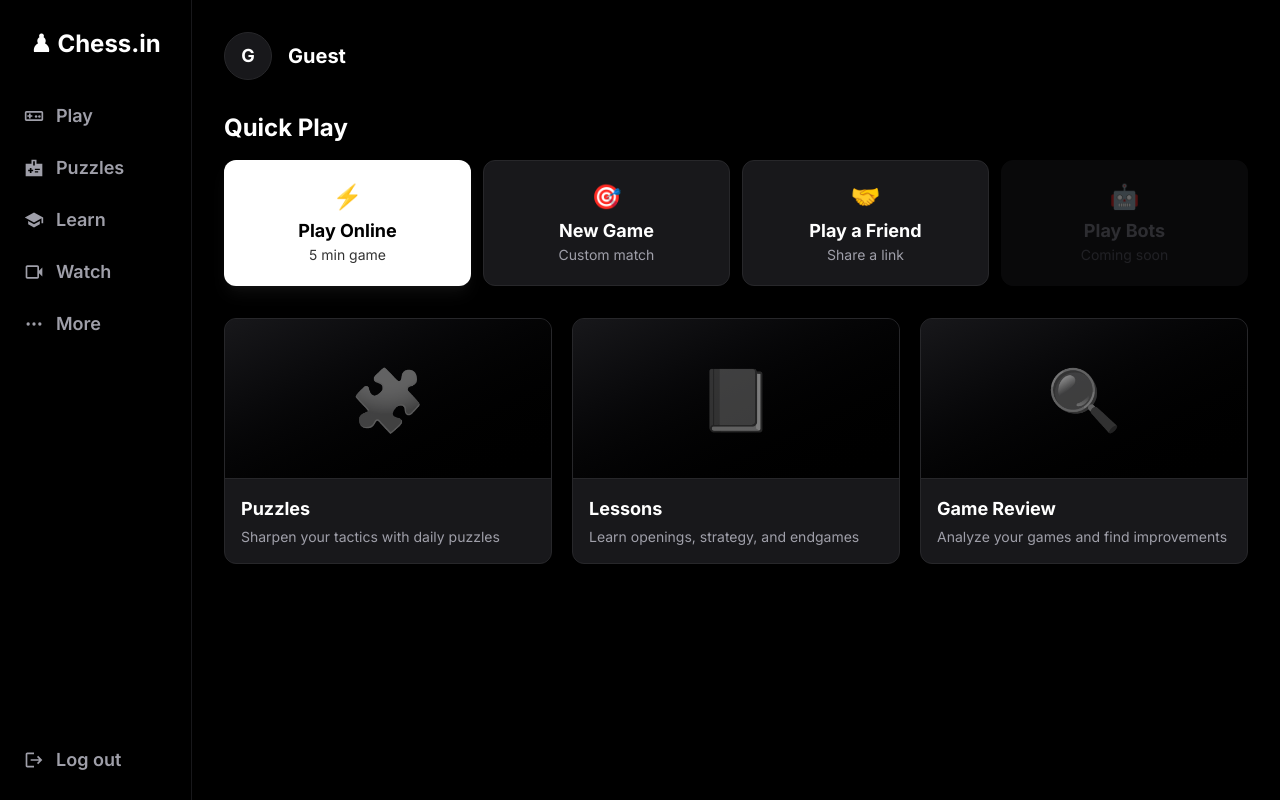
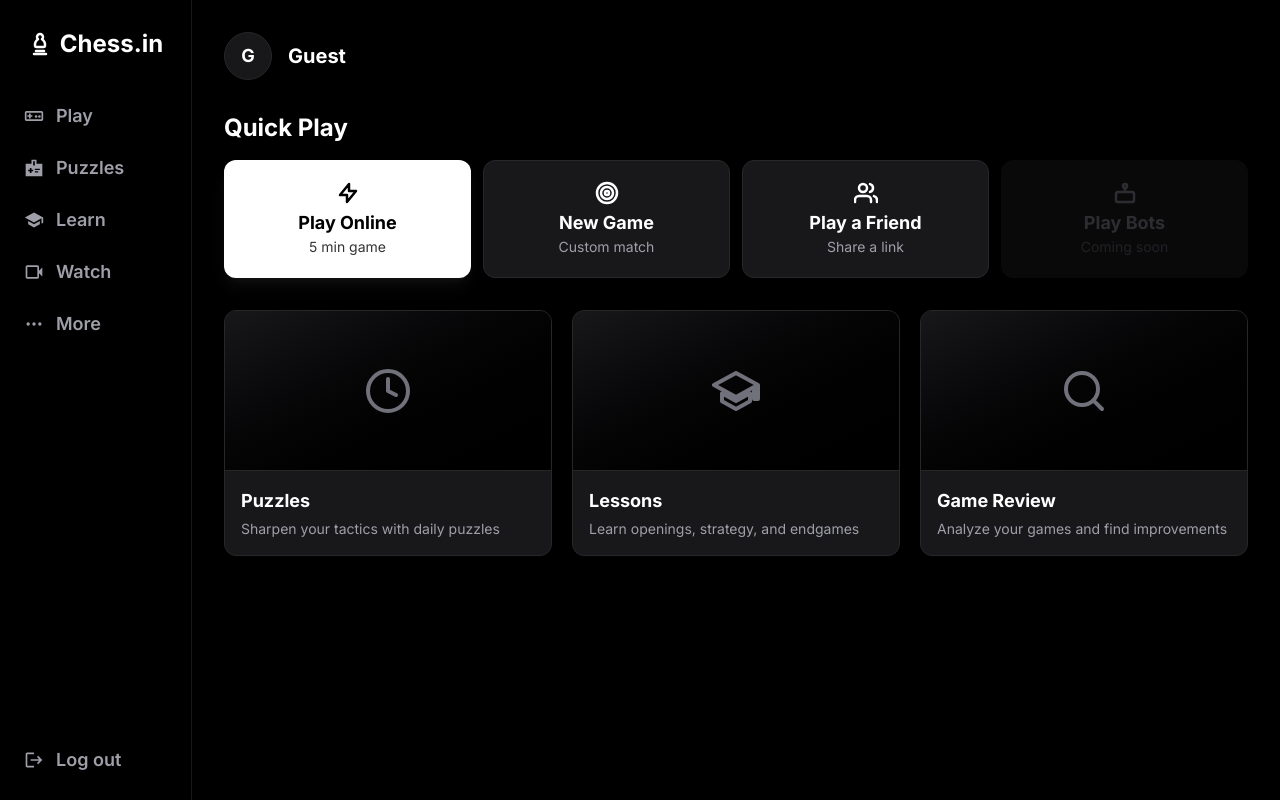
Before and after one commit to Harsh16gupta/Chess, a React (Vite) app in the folder frontend/: page /home in a window 1280 px wide. Built offline with nearby package versions, Linux system fonts and the light colour scheme; no server answers.

Commit message:
feat: replace all remaining unicode/emoji icons with clean inline SVGs

```diff
--- a/frontend/src/components/LoginSidebar.tsx
+++ b/frontend/src/components/LoginSidebar.tsx
@@ -13,9 +13,14 @@
         <div className="flex flex-col justify-between w-48 bg-black text-white py-4 border-r border-zinc-900 shrink-0">
             <div className="flex flex-col gap-1">
                 <Button
-                    className="flex justify-center items-center font-bold text-2xl p-3 cursor-pointer hover:text-zinc-300 transition-colors duration-200"
+                    className="flex justify-center items-center gap-2 font-bold text-2xl p-3 cursor-pointer hover:text-zinc-300 transition-colors duration-200"
                     onClick={() => navigate("/home")}>
-                    ♟ Chess.in
+                    <svg className="w-6 h-6 shrink-0" fill="none" stroke="currentColor" strokeWidth="2.5" viewBox="0 0 24 24" strokeLinecap="round" strokeLinejoin="round">
+                        <path d="M12 2a3 3 0 0 0-3 3c0 .87.37 1.66 1 2.21A6.74 6.74 0 0 0 7 13.5c0 1 .5 1.5 1.5 1.5h7c1 0 1.5-.5 1.5-1.5a6.74 6.74 0 0 0-3-6.29c.63-.55 1-1.34 1-2.21a3 3 0 0 0-3-3z"/>
+                        <path d="M8 19h8"/>
+                        <path d="M6 22h12"/>
+                    </svg>
+                    Chess.in
                 </Button>
 
                 <div className="px-2 mt-4 flex flex-col gap-1">
--- a/frontend/src/components/SideBar.tsx
+++ b/frontend/src/components/SideBar.tsx
@@ -11,36 +11,60 @@
         <div className="flex flex-col justify-between w-48 bg-black text-white py-4 border-r border-zinc-900 shrink-0">
             <div className="flex flex-col gap-1">
                 <Button
-                    className="flex justify-center items-center font-bold text-2xl p-3 cursor-pointer hover:text-zinc-300 transition-colors duration-200"
+                    className="flex justify-center items-center gap-2 font-bold text-2xl p-3 cursor-pointer hover:text-zinc-300 transition-colors duration-200"
                     onClick={() => navigate("/")}>
-                    <div>♟ Chess.in</div>
+                    <svg className="w-6 h-6 shrink-0" fill="none" stroke="currentColor" strokeWidth="2.5" viewBox="0 0 24 24" strokeLinecap="round" strokeLinejoin="round">
+                        <path d="M12 2a3 3 0 0 0-3 3c0 .87.37 1.66 1 2.21A6.74 6.74 0 0 0 7 13.5c0 1 .5 1.5 1.5 1.5h7c1 0 1.5-.5 1.5-1.5a6.74 6.74 0 0 0-3-6.29c.63-.55 1-1.34 1-2.21a3 3 0 0 0-3-3z"/>
+                        <path d="M8 19h8"/>
+                        <path d="M6 22h12"/>
+                    </svg>
+                    Chess.in
                 </Button>
 
                 <div className="px-2 mt-4 flex flex-col gap-1">
                     <Button
-                        className={`w-full flex justify-start items-center font-semibold text-lg p-2.5 pl-4 cursor-pointer rounded-lg transition-all duration-200 ${isActive("/game") ? "bg-white text-black font-bold" : "text-zinc-400 hover:bg-zinc-900 hover:text-white"}`}
+                        className={`w-full flex justify-start items-center gap-3 font-semibold text-lg p-2.5 pl-4 cursor-pointer rounded-lg transition-all duration-200 ${isActive("/game") ? "bg-white text-black font-bold" : "text-zinc-400 hover:bg-zinc-900 hover:text-white"}`}
                         onClick={() => navigate("/game")}>
-                        <div>▶ Play</div>
+                        <svg className="w-5 h-5 shrink-0" fill="currentColor" viewBox="0 0 24 24">
+                            <path d="M21 6H3c-1.1 0-2 .9-2 2v8c0 1.1.9 2 2 2h18c1.1 0 2-.9 2-2V8c0-1.1-.9-2-2-2zm0 10H3V8h18v8zM6 15h2v-2h2v-2H8V9H6v2H4v2h2z"/>
+                            <circle cx="14.5" cy="12.5" r="1.5"/>
+                            <circle cx="18.5" cy="12.5" r="1.5"/>
+                        </svg>
+                        Play
                     </Button>
                     <Button
-                        className={`w-full flex justify-start items-center font-semibold text-lg p-2.5 pl-4 cursor-pointer rounded-lg transition-all duration-200 ${isActive("/puzzle") ? "bg-white text-black font-bold" : "text-zinc-400 hover:bg-zinc-900 hover:text-white"}`}
+                        className={`w-full flex justify-start items-center gap-3 font-semibold text-lg p-2.5 pl-4 cursor-pointer rounded-lg transition-all duration-200 ${isActive("/puzzle") ? "bg-white text-black font-bold" : "text-zinc-400 hover:bg-zinc-900 hover:text-white"}`}
                         onClick={() => navigate("/puzzle")}>
-                        <div>🧩 Puzzles</div>
+                        <svg className="w-5 h-5 shrink-0" fill="currentColor" viewBox="0 0 24 24">
+                            <path d="M22 7h-7V2H9v5H2v15h20V7zM11 4h2v5h-2V4zm0 12H9v2H7v-2H5v-2h2v-2h2v2h2v2zm2-1.5V13h6v1.5h-6zm0 3V16h4v1.5h-4z"/>
+                        </svg>
+                        Puzzles
                     </Button>
                     <Button
-                        className={`w-full flex justify-start items-center font-semibold text-lg p-2.5 pl-4 cursor-pointer rounded-lg transition-all duration-200 ${isActive("/learn") ? "bg-white text-black font-bold" : "text-zinc-400 hover:bg-zinc-900 hover:text-white"}`}
+                        className={`w-full flex justify-start items-center gap-3 font-semibold text-lg p-2.5 pl-4 cursor-pointer rounded-lg transition-all duration-200 ${isActive("/learn") ? "bg-white text-black font-bold" : "text-zinc-400 hover:bg-zinc-900 hover:text-white"}`}
                         onClick={() => navigate("/learn")}>
-                        <div>📘 Learn</div>
+                        <svg className="w-5 h-5 shrink-0" fill="currentColor" viewBox="0 0 24 24">
+                            <path d="M12 3L1 9l11 6 9-5v6h2V9l-11-6zM5 13.18v4L12 21l7-3.82v-4L12 17l-7-3.82z"/>
+                        </svg>
+                        Learn
                     </Button>
                     <Button
-                        className={`w-full flex justify-start items-center font-semibold text-lg p-2.5 pl-4 cursor-pointer rounded-lg transition-all duration-200 text-zinc-400 hover:bg-zinc-900 hover:text-white`}
+                        className={`w-full flex justify-start items-center gap-3 font-semibold text-lg p-2.5 pl-4 cursor-pointer rounded-lg transition-all duration-200 text-zinc-400 hover:bg-zinc-900 hover:text-white`}
                         onClick={() => navigate("/game")}>
-                        <div>👁 Watch</div>
+                        <svg className="w-5 h-5 shrink-0" fill="currentColor" viewBox="0 0 24 24">
+                            <path d="M18 10.48V6c0-1.1-.9-2-2-2H4c-1.1 0-2 .9-2 2v12c0 1.1.9 2 2 2h12c1.1 0 2-.9 2-2v-4.48l4 3.98v-11l-4 3.98zm-2-.79V18H4V6h12v3.69z"/>
+                        </svg>
+                        Watch
                     </Button>
                     <Button
-                        className={`w-full flex justify-start items-center font-semibold text-lg p-2.5 pl-4 cursor-pointer rounded-lg transition-all duration-200 text-zinc-400 hover:bg-zinc-900 hover:text-white`}
+                        className={`w-full flex justify-start items-center gap-3 font-semibold text-lg p-2.5 pl-4 cursor-pointer rounded-lg transition-all duration-200 text-zinc-400 hover:bg-zinc-900 hover:text-white`}
                         onClick={() => navigate("/game")}>
-                        <div>⋯ More</div>
+                        <svg className="w-5 h-5 shrink-0" fill="currentColor" viewBox="0 0 24 24">
+                            <circle cx="5" cy="12" r="2"/>
+                            <circle cx="12" cy="12" r="2"/>
+                            <circle cx="19" cy="12" r="2"/>
+                        </svg>
+                        More
                     </Button>
                 </div>
             </div>
@@ -49,12 +73,12 @@
                 <Button
                     className="w-full flex justify-center items-center font-bold text-lg py-2.5 bg-white text-black hover:bg-zinc-200 rounded-lg cursor-pointer transition-colors duration-200"
                     onClick={() => navigate("/signup")}>
-                    <div>Sign Up</div>
+                    Sign Up
                 </Button>
                 <Button
                     className="w-full flex justify-center items-center font-bold text-lg py-2.5 bg-transparent border border-zinc-800 hover:bg-zinc-900 rounded-lg cursor-pointer transition-colors duration-200"
                     onClick={() => navigate("/login")}>
-                    <div>Log In</div>
+                    Log In
                 </Button>
             </div>
         </div>
--- a/frontend/src/screens/Game.tsx
+++ b/frontend/src/screens/Game.tsx
@@ -319,10 +319,10 @@
 
       // Check/checkmate alerts
       if (chess.isCheckmate()) {
-        showToast("Checkmate! 👑", "success");
+        showToast("Checkmate!", "success");
         triggerWinAnimation();
       } else if (chess.inCheck()) {
-        showToast("Check! ⚠️", "info");
+        showToast("Check!", "info");
       }
     } else {
       showToast("Select one of your pieces first", "info");
@@ -448,7 +448,14 @@
       {/* right side: chat appears only when game started */}
       <div className="flex flex-col bg-zinc-950 border-l border-zinc-900 w-80">
         <div className="flex flex-col items-center pt-4 px-4 mb-4 gap-2">
-          <div className="text-xl font-bold tracking-wide text-white">♟ Chess.in</div>
+          <div className="text-xl font-bold tracking-wide text-white flex items-center justify-center gap-2">
+            <svg className="w-5 h-5 shrink-0" fill="none" stroke="currentColor" strokeWidth="2.5" viewBox="0 0 24 24" strokeLinecap="round" strokeLinejoin="round">
+              <path d="M12 2a3 3 0 0 0-3 3c0 .87.37 1.66 1 2.21A6.74 6.74 0 0 0 7 13.5c0 1 .5 1.5 1.5 1.5h7c1 0 1.5-.5 1.5-1.5a6.74 6.74 0 0 0-3-6.29c.63-.55 1-1.34 1-2.21a3 3 0 0 0-3-3z"/>
+              <path d="M8 19h8"/>
+              <path d="M6 22h12"/>
+            </svg>
+            Chess.in
+          </div>
           <div className="flex items-center gap-2 text-sm">
             <span className={`w-2 h-2 rounded-full ${status === 'open' ? 'bg-white' : status === 'connecting' ? 'bg-zinc-500 animate-pulse' : 'bg-zinc-800'}`}></span>
             <span className="text-zinc-500">{status === 'open' ? 'Connected' : status === 'connecting' ? 'Connecting...' : 'Disconnected'}</span>
@@ -475,7 +482,18 @@
               disabled={isMatching}
               className={`w-full bg-white hover:bg-zinc-200 text-black py-2.5 rounded-lg font-bold transition-all duration-200 cursor-pointer text-center ${isMatching ? "opacity-50 cursor-not-allowed" : ""}`}
             >
-              {isMatching ? <span className="flex items-center justify-center gap-2"><span className="matching-spinner"></span>Finding Opponent...</span> : "▶ Play"}
+              {isMatching ? (
+                <span className="flex items-center justify-center gap-2">
+                  <span className="matching-spinner"></span>Finding Opponent...
+                </span>
+              ) : (
+                <span className="flex items-center justify-center gap-2">
+                  <svg className="w-4 h-4 shrink-0" fill="none" stroke="currentColor" strokeWidth="2.5" viewBox="0 0 24 24" strokeLinecap="round" strokeLinejoin="round">
+                    <path d="M5 12h14M12 5l7 7-7 7"/>
+                  </svg>
+                  Play
+                </span>
+              )}
             </Button>
           </div>
         </div>
@@ -488,7 +506,18 @@
               disabled={isMatching}
               className={`w-full bg-white hover:bg-zinc-200 text-black py-3 rounded-lg font-bold transition-all duration-200 cursor-pointer text-center ${isMatching ? "opacity-50 cursor-not-allowed" : ""}`}
             >
-              {isMatching ? <span className="flex items-center justify-center gap-2"><span className="matching-spinner"></span>Finding Opponent...</span> : "▶ Play"}
+              {isMatching ? (
+                <span className="flex items-center justify-center gap-2">
+                  <span className="matching-spinner"></span>Finding Opponent...
+                </span>
+              ) : (
+                <span className="flex items-center justify-center gap-2">
+                  <svg className="w-4 h-4 shrink-0" fill="none" stroke="currentColor" strokeWidth="2.5" viewBox="0 0 24 24" strokeLinecap="round" strokeLinejoin="round">
+                    <path d="M5 12h14M12 5l7 7-7 7"/>
+                  </svg>
+                  Play
+                </span>
+              )}
             </Button>
           </div>
       )}
@@ -539,19 +568,38 @@
       {/* Toast notification (Sleek Stark Monochrome) */}
       {toast && (
         <div
-          className={`fixed top-6 left-1/2 z-50 px-6 py-3 rounded-lg shadow-2xl text-sm font-semibold border ${
+          className={`fixed top-6 left-1/2 z-50 px-6 py-3 rounded-lg shadow-2xl text-sm font-semibold border flex items-center gap-2 ${
             toast.type === 'error' ? 'bg-black border-white text-white' : 'bg-white border-black text-black'
           }`}
           style={{ animation: 'toastSlideIn 0.3s ease-out', transform: 'translateX(-50%)' }}
         >
-          {toast.type === 'error' ? '⚠️ ' : ''}{toast.message}
+          {toast.type === 'error' && (
+            <svg className="w-4 h-4 shrink-0 text-white" fill="none" stroke="currentColor" strokeWidth="2.5" viewBox="0 0 24 24" strokeLinecap="round" strokeLinejoin="round">
+              <path d="M12 9v2m0 4h.01m-6.938 4h13.856c1.54 0 2.502-1.667 1.732-3L13.732 4c-.77-1.333-2.694-1.333-3.464 0L3.34 16c-.77 1.333.192 3 1.732 3z"/>
+            </svg>
+          )}
+          {toast.message}
         </div>
       )}
 
       {/* Win celebration banner */}
       {showWinBanner && (
-        <div className="win-animation">
-          🏆 Victory 🏆
+        <div className="win-animation flex items-center justify-center gap-3">
+          <svg className="w-8 h-8 text-black" fill="none" stroke="currentColor" strokeWidth="2.5" viewBox="0 0 24 24" strokeLinecap="round" strokeLinejoin="round">
+            <path d="M6 9H4.5a2.5 2.5 0 0 1 0-5H6"/>
+            <path d="M18 9h1.5a2.5 2.5 0 0 0 0-5H18"/>
+            <path d="M4 22h16"/>
+            <path d="M10 14.66V17c0 .55-.45 1-1 1H4v2h16v-2h-5c-.55 0-1-.45-1-1v-2.34"/>
+            <path d="M12 2a4 4 0 0 0-4 4v5c0 2.2 1.8 4 4 4s4-1.8 4-4V6a4 4 0 0 0-4-4z"/>
+          </svg>
+          <span>Victory</span>
+          <svg className="w-8 h-8 text-black" fill="none" stroke="currentColor" strokeWidth="2.5" viewBox="0 0 24 24" strokeLinecap="round" strokeLinejoin="round">
+            <path d="M6 9H4.5a2.5 2.5 0 0 1 0-5H6"/>
+            <path d="M18 9h1.5a2.5 2.5 0 0 0 0-5H18"/>
+            <path d="M4 22h16"/>
+            <path d="M10 14.66V17c0 .55-.45 1-1 1H4v2h16v-2h-5c-.55 0-1-.45-1-1v-2.34"/>
+            <path d="M12 2a4 4 0 0 0-4 4v5c0 2.2 1.8 4 4 4s4-1.8 4-4V6a4 4 0 0 0-4-4z"/>
+          </svg>
         </div>
       )}
 
@@ -559,7 +607,13 @@
       {gameOverMessage && (
         <div className="fixed inset-0 bg-black/80 backdrop-blur-sm flex items-center justify-center z-40 animate-fade-in">
           <div className="bg-zinc-950 border border-zinc-800 p-10 rounded-xl text-center shadow-2xl min-w-[320px] animate-modal-pop">
-            <div className="text-6xl mb-4 text-white">♚</div>
+            <div className="text-6xl mb-4 text-white flex justify-center">
+              <svg className="w-16 h-16 text-white" fill="none" stroke="currentColor" strokeWidth="2.5" viewBox="0 0 24 24" strokeLinecap="round" strokeLinejoin="round">
+                <path d="M12 2a3 3 0 0 0-3 3c0 .87.37 1.66 1 2.21A6.74 6.74 0 0 0 7 13.5c0 1 .5 1.5 1.5 1.5h7c1 0 1.5-.5 1.5-1.5a6.74 6.74 0 0 0-3-6.29c.63-.55 1-1.34 1-2.21a3 3 0 0 0-3-3z"/>
+                <path d="M8 19h8"/>
+                <path d="M6 22h12"/>
+              </svg>
+            </div>
             <div className="text-3xl font-black mb-2 text-white">{gameOverMessage}</div>
             <p className="text-zinc-500 mb-8">Good game!</p>
             <button
--- a/frontend/src/screens/Home.tsx
+++ b/frontend/src/screens/Home.tsx
@@ -42,7 +42,9 @@
               onClick={() => navigate("/game")}
               className="bg-white text-black hover:bg-zinc-200 p-5 rounded-xl cursor-pointer transition-all duration-200 hover:scale-[1.02] active:scale-[0.98] shadow-lg shadow-white/5 font-bold"
             >
-              <div className="text-2xl mb-1">⚡</div>
+              <svg className="w-6 h-6 mx-auto mb-1 text-black" fill="none" stroke="currentColor" strokeWidth="2.5" viewBox="0 0 24 24" strokeLinecap="round" strokeLinejoin="round">
+                <path d="M13 10V3L4 14h7v7l9-11h-7z"/>
+              </svg>
               <div className="font-bold text-lg">Play Online</div>
               <div className="text-sm opacity-80 font-normal">5 min game</div>
             </button>
@@ -51,7 +53,11 @@
               onClick={() => navigate("/game")}
               className="bg-zinc-900 hover:bg-zinc-800 border border-zinc-800 hover:border-zinc-700 p-5 rounded-xl cursor-pointer transition-all duration-200 hover:scale-[1.02] active:scale-[0.98]"
             >
-              <div className="text-2xl mb-1">🎯</div>
+              <svg className="w-6 h-6 mx-auto mb-1 text-white" fill="none" stroke="currentColor" strokeWidth="2.5" viewBox="0 0 24 24" strokeLinecap="round" strokeLinejoin="round">
+                <circle cx="12" cy="12" r="10"/>
+                <circle cx="12" cy="12" r="6"/>
+                <circle cx="12" cy="12" r="2"/>
+              </svg>
               <div className="font-bold text-lg text-white">New Game</div>
               <div className="text-sm text-zinc-400">Custom match</div>
             </button>
@@ -60,7 +66,12 @@
               onClick={() => navigate("/game")}
               className="bg-zinc-900 hover:bg-zinc-800 border border-zinc-800 hover:border-zinc-700 p-5 rounded-xl cursor-pointer transition-all duration-200 hover:scale-[1.02] active:scale-[0.98]"
             >
-              <div className="text-2xl mb-1">🤝</div>
+              <svg className="w-6 h-6 mx-auto mb-1 text-white" fill="none" stroke="currentColor" strokeWidth="2.5" viewBox="0 0 24 24" strokeLinecap="round" strokeLinejoin="round">
+                <path d="M17 21v-2a4 4 0 0 0-4-4H5a4 4 0 0 0-4 4v2"/>
+                <circle cx="9" cy="7" r="4"/>
+                <path d="M23 21v-2a4 4 0 0 0-3-3.87"/>
+                <path d="M16 3.13a4 4 0 0 1 0 7.75"/>
+              </svg>
               <div className="font-bold text-lg text-white">Play a Friend</div>
               <div className="text-sm text-zinc-400">Share a link</div>
             </button>
@@ -70,7 +81,11 @@
               className="bg-zinc-900 border border-zinc-900 opacity-40 p-5 rounded-xl cursor-not-allowed"
               disabled
             >
-              <div className="text-2xl mb-1">🤖</div>
+              <svg className="w-6 h-6 mx-auto mb-1 text-zinc-500" fill="none" stroke="currentColor" strokeWidth="2.5" viewBox="0 0 24 24" strokeLinecap="round" strokeLinejoin="round">
+                <rect x="3" y="11" width="18" height="10" rx="2"/>
+                <circle cx="12" cy="5" r="2"/>
+                <path d="M12 7v4"/>
+              </svg>
               <div className="font-bold text-lg text-zinc-500">Play Bots</div>
               <div className="text-sm text-zinc-600">Coming soon</div>
             </button>
@@ -85,7 +100,10 @@
             className="group bg-zinc-900 rounded-xl overflow-hidden border border-zinc-800 cursor-pointer transition-all duration-200 hover:border-white hover:shadow-lg"
           >
             <div className="h-40 bg-gradient-to-br from-zinc-900 to-black flex items-center justify-center border-b border-zinc-800">
-              <span className="text-6xl opacity-50 group-hover:scale-110 transition-transform duration-300 filter grayscale">🧩</span>
+              <svg className="w-12 h-12 stroke-zinc-500 group-hover:scale-110 transition-transform duration-300" fill="none" stroke="currentColor" strokeWidth="2" viewBox="0 0 24 24" strokeLinecap="round" strokeLinejoin="round">
+                <path d="M12 22c5.523 0 10-4.477 10-10S17.523 2 12 2 2 6.477 2 12s4.477 10 10 10z"/>
+                <path d="M12 6v6l4 2"/>
+              </svg>
             </div>
             <div className="p-4">
               <h3 className="text-lg font-bold text-white">Puzzles</h3>
@@ -99,7 +117,10 @@
             className="group bg-zinc-900 rounded-xl overflow-hidden border border-zinc-800 cursor-pointer transition-all duration-200 hover:border-white hover:shadow-lg"
           >
             <div className="h-40 bg-gradient-to-br from-zinc-900 to-black flex items-center justify-center border-b border-zinc-800">
-              <span className="text-6xl opacity-50 group-hover:scale-110 transition-transform duration-300 filter grayscale">📘</span>
+              <svg className="w-12 h-12 stroke-zinc-500 group-hover:scale-110 transition-transform duration-300" fill="none" stroke="currentColor" strokeWidth="2" viewBox="0 0 24 24" strokeLinecap="round" strokeLinejoin="round">
+                <path d="M12 3L1 9l11 6 9-5v6h2V9l-11-6z"/>
+                <path d="M5 13.18v4L12 21l7-3.82v-4L12 17l-7-3.82z"/>
+              </svg>
             </div>
             <div className="p-4">
               <h3 className="text-lg font-bold text-white">Lessons</h3>
@@ -113,7 +134,10 @@
             className="group bg-zinc-900 rounded-xl overflow-hidden border border-zinc-800 cursor-pointer transition-all duration-200 hover:border-white hover:shadow-lg"
           >
             <div className="h-40 bg-gradient-to-br from-zinc-900 to-black flex items-center justify-center border-b border-zinc-800">
-              <span className="text-6xl opacity-50 group-hover:scale-110 transition-transform duration-300 filter grayscale">🔍</span>
+              <svg className="w-12 h-12 stroke-zinc-500 group-hover:scale-110 transition-transform duration-300" fill="none" stroke="currentColor" strokeWidth="2" viewBox="0 0 24 24" strokeLinecap="round" strokeLinejoin="round">
+                <circle cx="11" cy="11" r="8"/>
+                <line x1="21" y1="21" x2="16.65" y2="16.65"/>
+              </svg>
             </div>
             <div className="p-4">
               <h3 className="text-lg font-bold text-white">Game Review</h3>
```
Also changed, not shown: frontend/src/screens/Email.tsx (+7 -2 lines), frontend/src/screens/Landing.tsx (+5 -2 lines), frontend/src/screens/Login.tsx (+7 -2 lines), frontend/src/screens/SignUp.tsx (+12 -4 lines).
